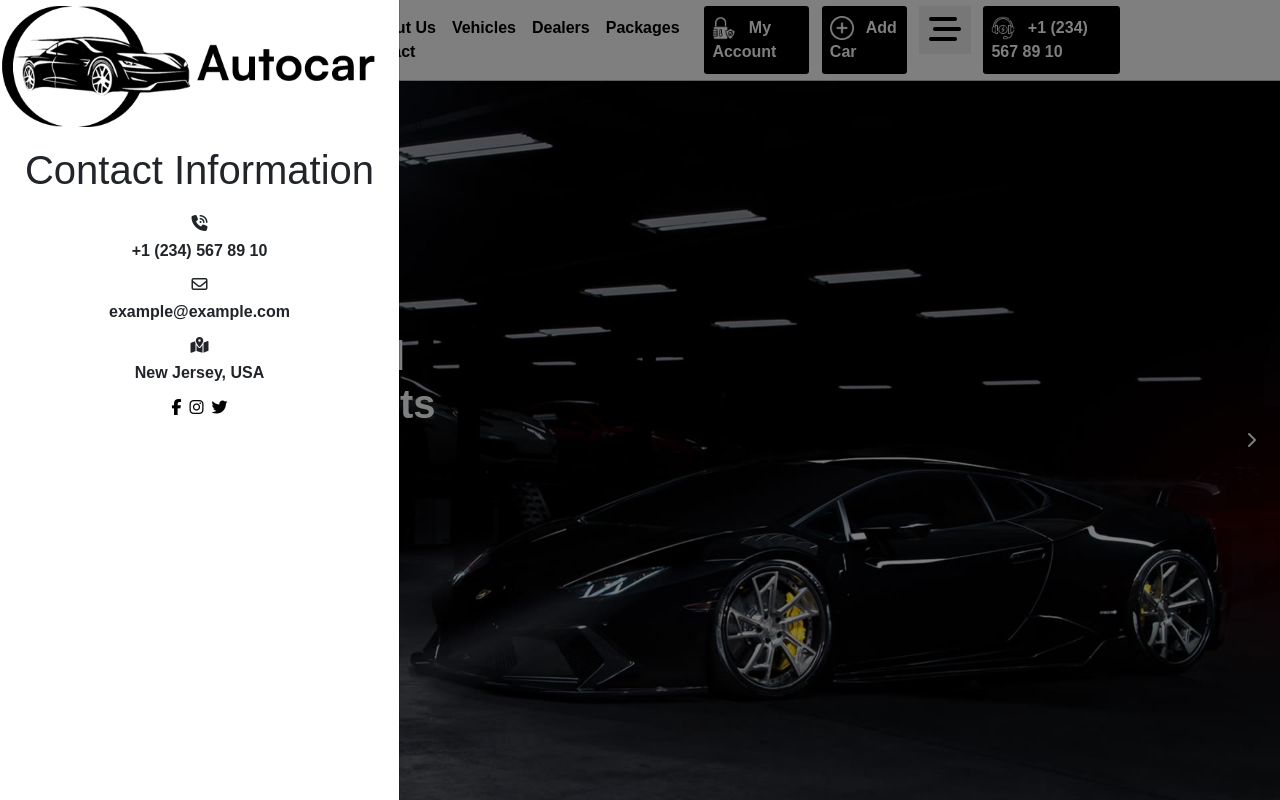
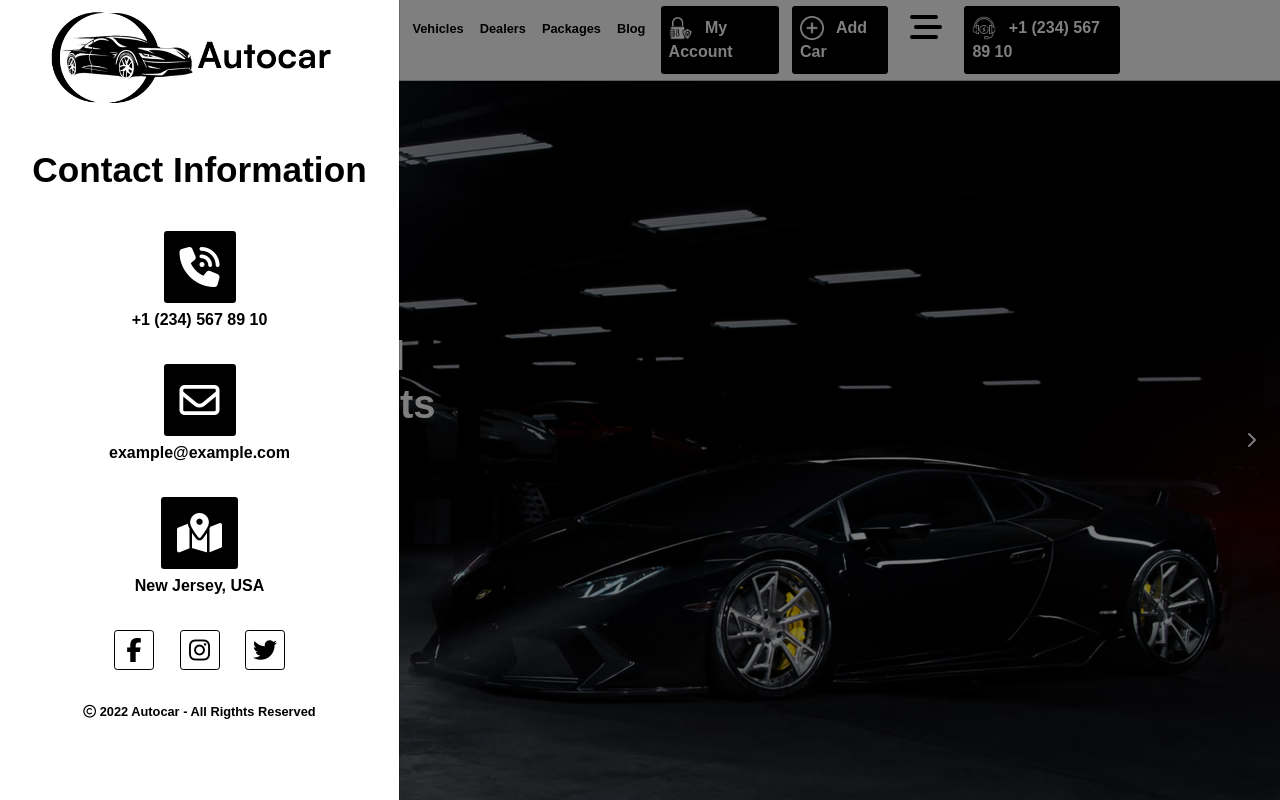
Before and after one commit to francescofalcone05/proj-html-vuejs, a Vue app: page / in a window 1280 px wide. Both pictures are taken after a click on the button 944 px from the left and 30 px from the top of the page. Shown: the top 800 px of the page. Built offline with nearby package versions, Linux system fonts and the light colour scheme.

Commit message:
offCanvas and nav fixed

```diff
--- a/src/components/AutocarFooter.vue
+++ b/src/components/AutocarFooter.vue
@@ -82,7 +82,7 @@ export default {
 #footerWrapper {
     background-color: black;
     color: white;
-    padding-top: 3rem;
+    padding-top: 2.5rem;
 }
 
 #footerContent {
--- a/src/components/AutocarNavbar.vue
+++ b/src/components/AutocarNavbar.vue
@@ -55,22 +55,26 @@ export default {
                         <img id="offcanvasLabel" :src="getImg(store.navbarLogo)" alt="">
                         <h1>Contact Information</h1>
                         <div class="offcanvasDetail">
-                            <i class="fa-solid fa-phone-volume"></i><br>
+                            <i class="fa-solid fa-phone-volume"></i>
                             <span>{{ store.footerData.autocarInfo.acPhone.text }}</span>
                         </div>
                         <div class="offcanvasDetail">
-                            <i class="fa-regular fa-envelope"></i><br>
+                            <i class="fa-regular fa-envelope"></i>
                             <span>{{ store.footerData.autocarInfo.acEmail.text }}</span>
                         </div>
                         <div class="offcanvasDetail">
-                            <i class="fa-solid fa-map-location-dot"></i><br>
+                            <i class="fa-solid fa-map-location-dot"></i>
                             <span>{{ store.footerData.autocarInfo.acLocation.text }}</span>
                         </div>
                         <div id="offCanSocials">
                             <a v-for="social in store.footerData.acSocials" :href="social.link">
-                                <i class="mx-1" :class="social.icon"></i>
+                                <i :class="social.icon"></i>
                             </a>
                         </div>
+                        <p id="offcanvasCredits">
+                            <i class="fa-regular fa-copyright"></i>
+                            {{ store.footerData.pageCredits }}
+                        </p>
                     </div>
                 </div>
 
@@ -103,7 +107,7 @@ a {
 }
 
 #navLogo {
-    width: 15%;
+    width: 12%;
 }
 
 #navLogo img {
@@ -138,7 +142,7 @@ ul {
 li {
     display: inline-block;
     margin: 0 0.5rem;
-    font-size: 1rem;
+    font-size: 0.8rem;
     color: black;
 }
 
@@ -149,24 +153,76 @@ li {
     font-size: 2rem;
     padding: 0 0.6rem;
     border: none;
+    background-color: white;
+    box-shadow: none;
 }
 
-#offcanvas i {
+#offcanvasTrigger i {
     position: relative;
     bottom: 5%;
-    margin-top: 1rem;
-
 }
 
 #offcanvasContent {
     display: flex;
     flex-direction: column;
+    gap: 2rem;
+    color: black;
+    align-content: center;
+}
+
+#offcanvasContent h1 {
+    font-weight: 600;
+    padding: 0 1rem;
+    font-size: 2.2rem;
     text-align: center;
 }
 
-.offcanvasdetail {
+#offcanvasContent img {
+    width: 75%;
+    margin: 0.5rem auto 0;
+}
+
+.offcanvasDetail {
     display: flex;
     flex-direction: column;
+    flex-wrap: nowrap;
+    align-items: center;
+    justify-content: flex-end;
+}
+
+.offcanvasDetail i {
+    background-color: black;
+    color: white;
+    font-size: 2.5rem;
+    padding: 1rem;
+    border-radius: 0.2rem;
+    margin-bottom: 0.3rem;
+}
+
+#offCanSocials {
+    display: flex;
+    justify-content: center;
+}
+
+#offCanSocials a {
+    height: 2.5rem;
+    width: 2.5rem;
+    background-color: white;
+    border: 1px solid black;
+    border-radius: 0.2rem;
+    margin: 0 0.8rem;
+    display: flex;
+    justify-content: center;
     align-items: center;
 }
+
+#offCanSocials i {
+    font-size: 1.5rem;
+    color: black;
+}
+
+#offcanvasCredits {
+    text-align: center;
+    font-size: 0.8rem;
+}
 </style>
```
Also changed, not shown: 1 other file (tests, documents, lock files or other folders).
